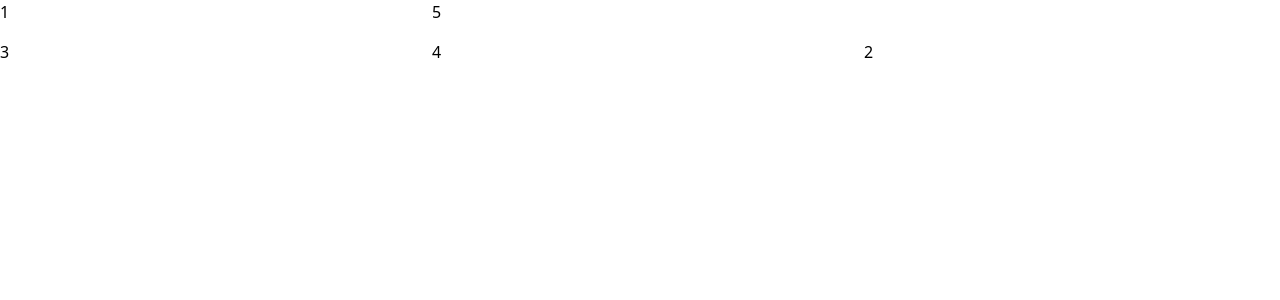
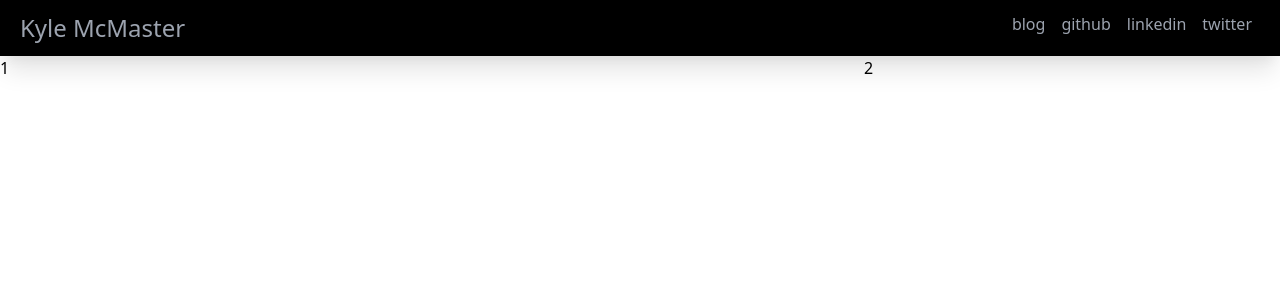
Before and after one commit to KyleMcMaster/kmcmaster-dev, a Nuxt app: page / in a window 1280 px wide. Shown: the top 300 px of the page. Built offline with nearby package versions, Linux system fonts and the light colour scheme.

Commit message:
feat(v3): add mock header

```diff
--- a/app.vue
+++ b/app.vue
@@ -1,24 +1,13 @@
 
 <script lang="ts" setup>
-  import './assets/css/tailwind.css'
+import './assets/css/tailwind.css'
+import Header from './header.vue';
 </script>
 
 <template>
-<div class="grid grid-flow-col grid-rows-2 grid-cols-3 gap-4">
-  <div>
-    1
+  <Header />
+  <div class="grid grid-flow-col grid-rows-2 grid-cols-3 gap-4">
+    <div>1</div>
+    <div class="col-start-3">2</div>
   </div>
-  <div class="col-start-3">
-    2
-  </div>
-  <div>
-    3
-  </div>
-  <div>
-    4
-  </div>
-  <div class="row-start-1 col-start-2 col-span-2">
-    5
-  </div>
-</div>
 </template>
--- /dev/null
+++ b/header.vue
@@ -0,0 +1,10 @@
+<template>
+    <header class="w-full bg-black p-3 px-5 shadow-xl text-gray-400 flex">
+        <span class="text-2xl flex items-center">Kyle McMaster</span>
+        <div class="flex-grow"></div>
+        <span class="inline-flex px-2">blog</span>
+        <span class="inline-flex px-2">github</span>
+        <span class="inline-flex px-2">linkedin</span>
+        <span class="inline-flex px-2">twitter</span>
+    </header>
+</template>
--- a/package.json
+++ b/package.json
@@ -9,6 +9,7 @@
     "autoprefixer": "^10.3.7",
     "nuxt3": "latest",
     "postcss": "^8.3.11",
+    "prettier": "2.4.1",
     "tailwindcss": "^2.2.17",
     "@vue/eslint-config-prettier": "6.0.0",
     "@vue/eslint-config-typescript": "8.0.0"
```
Also changed, not shown: 1 other file (tests, documents, lock files or other folders).
